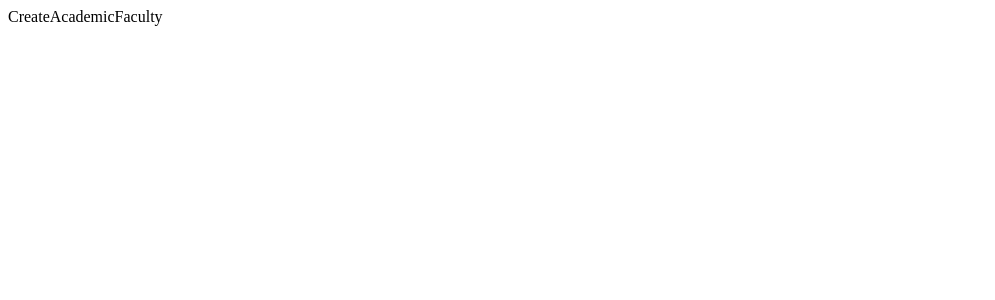
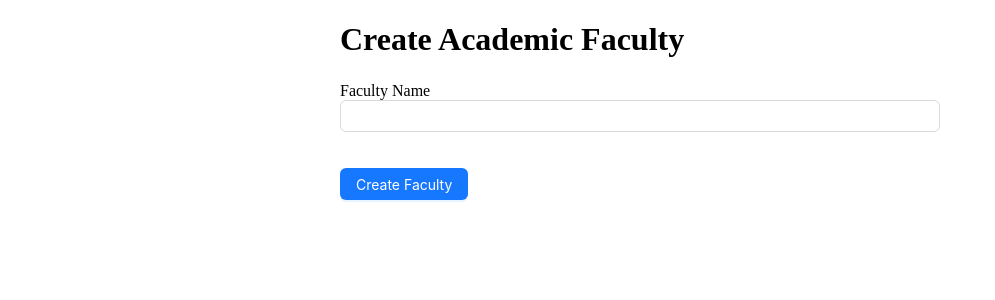
Before and after one commit to Sizzad-Hosen/university-management-client, a Next.js app: page /admin/academicManagement/CreateAcademicFaculty in a window 1280 px wide. Shown: the top 300 px of the page, without its empty margins (0-995 px from the left). Built offline with nearby package versions, Linux system fonts and the light colour scheme.

Commit message:
create academic faculty

```diff
--- a/src/pages/admin/academicManagement/CreateAcademicFaculty.tsx
+++ b/src/pages/admin/academicManagement/CreateAcademicFaculty.tsx
@@ -1,9 +1,37 @@
-import React from 'react'
+"use client";
+
+import PHInput from '@/app/components/form/FInput';
+import PHForm from '@/app/components/form/From';
+import { Button, message } from 'antd';
+import React from 'react';
 
 const CreateAcademicFaculty = () => {
+  const onSubmit = (data: any) => {
+    console.log(data);
+    message.success('Academic faculty created successfully!');
+  };
+
   return (
-    <div>CreateAcademicFaculty</div>
-  )
-}
 
-export default CreateAcademicFaculty
+    <div style={{ maxWidth: '600px', margin: '0 auto' }}>
+      <h1 style={{ marginBottom: '24px' }}>Create Academic Faculty</h1>
+      <PHForm onSubmit={onSubmit}>
+        <PHInput
+          type="text"
+          name="name"
+          label="Faculty Name"
+        />
+
+        <Button
+          type="primary"
+          htmlType="submit"
+          style={{ marginTop: '16px' }}
+        >
+          Create Faculty
+        </Button>
+      </PHForm>
+    </div>
+  );
+};
+
+export default CreateAcademicFaculty;
```
